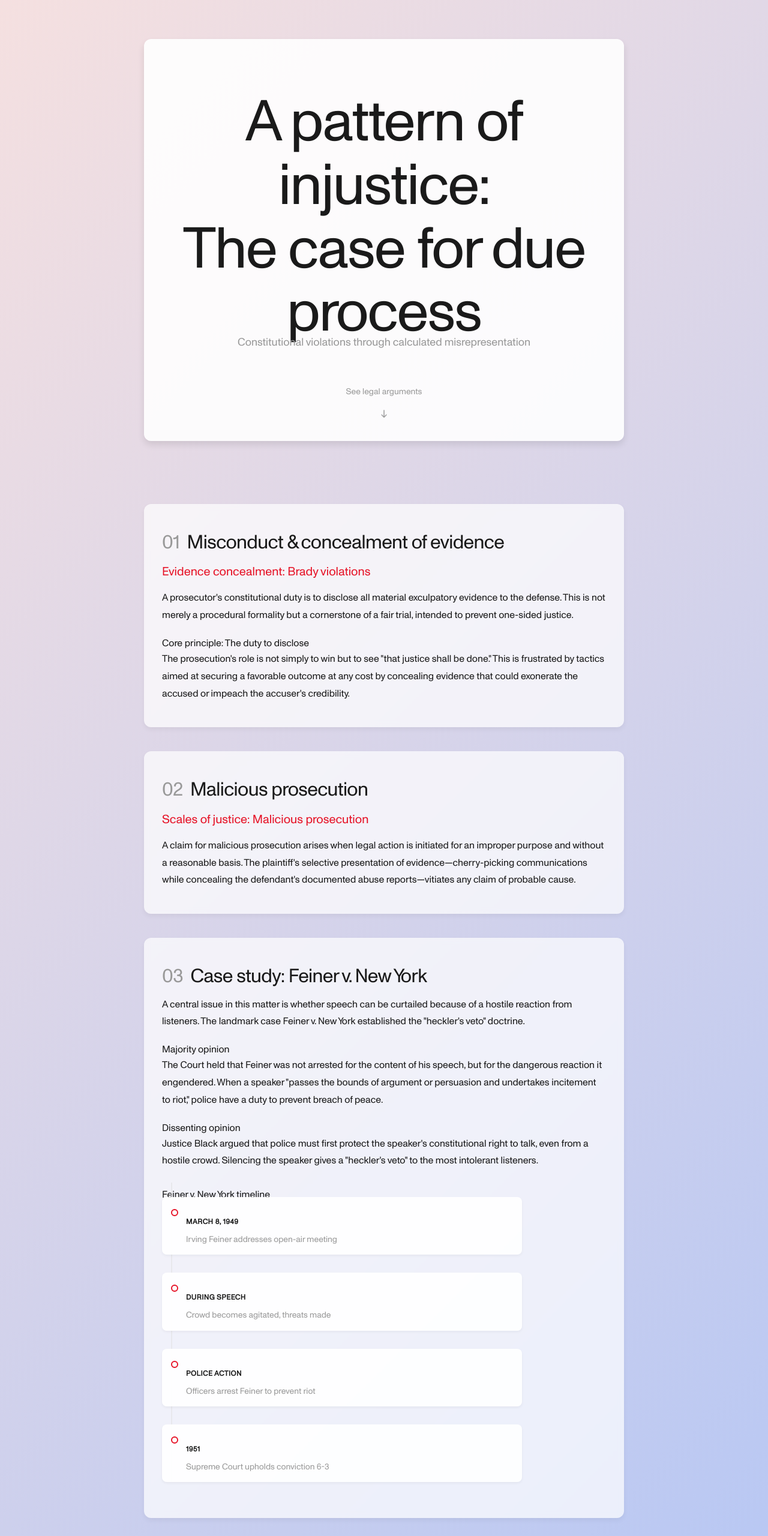
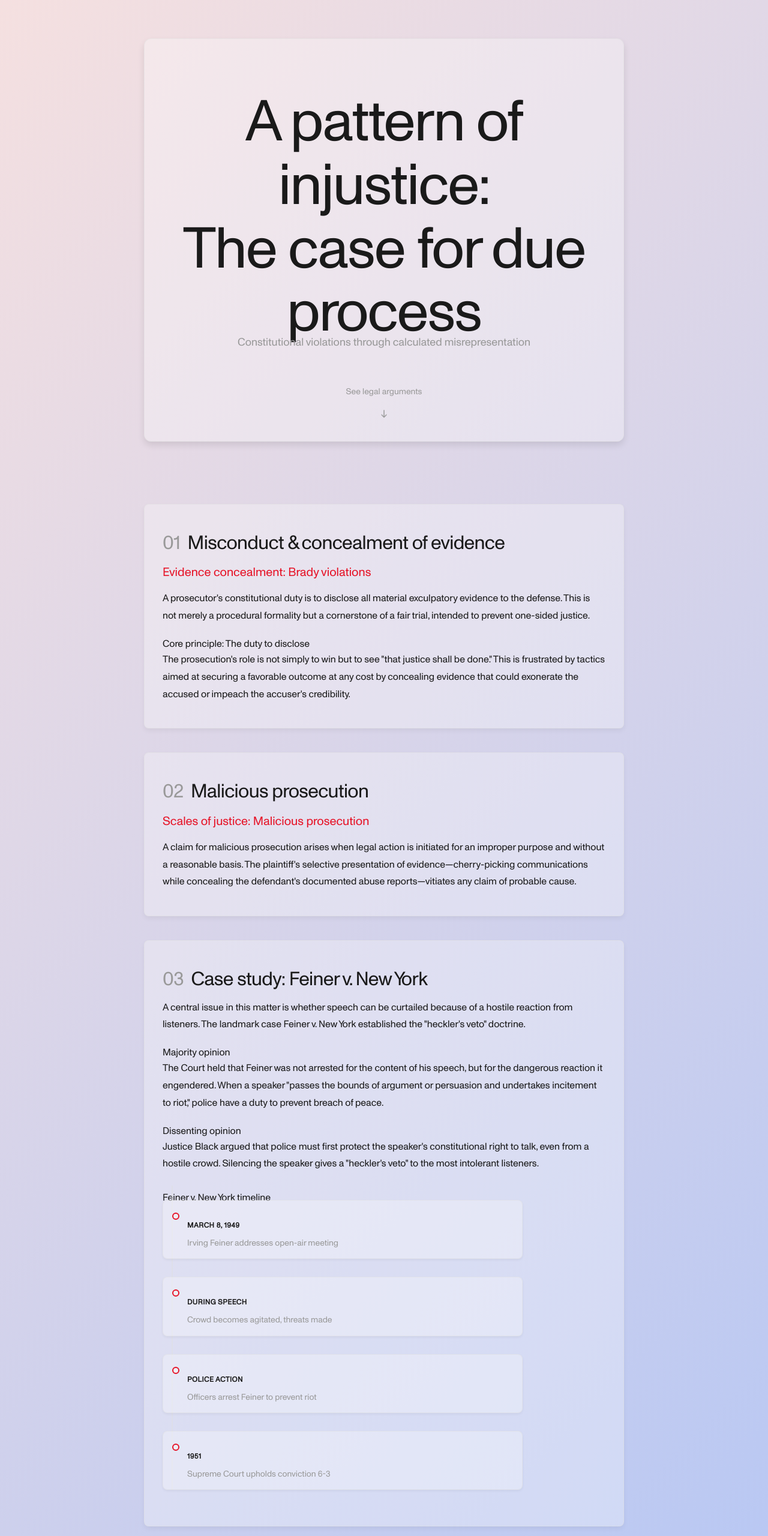
Before and after one commit to lokinet1234/carlon, a plain HTML site: page index.html in a window 1280 px wide. Shown: the top 2560 px of the page at 60% size. Drawn offline with nearby package versions, Linux system fonts and the light colour scheme.

Commit message:
Update index.html

```diff
--- a/index.html
+++ b/index.html
@@ -20,8 +20,8 @@
       --text-primary: #1a1a1a; /* Black */
       --text-secondary: #999; /* Grey */
       --background-gradient: linear-gradient(135deg, #f5e0e0, #a3bffa); /* Base gradient */
-      --glass-base: rgba(255, 255, 255, 0.9); /* Base glass shade */
-      --glass-layer: rgba(255, 255, 255, 0.7); /* Subtle layer shade */
+      --glass-translucent: rgba(255, 255, 255, 0.3); /* Highly translucent glass effect */
+      --border-color: rgba(224, 224, 224, 0.5); /* Subtle border color */
     }
 
     * {
@@ -50,10 +50,11 @@
 
     .hero-content {
       max-width: 800px;
-      background: var(--glass-base);
       padding: 40px;
+      border: 1px solid var(--border-color);
+      box-shadow: 0 6px 12px rgba(0, 0, 0, 0.1);
       border-radius: 12px;
-      box-shadow: 0 6px 12px rgba(0, 0, 0, 0.1);
+      background: var(--glass-translucent);
     }
 
     .hero-title {
@@ -96,10 +97,10 @@
       max-width: 800px;
       margin: 40px auto;
       padding: 30px;
-      background: var(--glass-layer);
-      border-radius: 12px;
+      border: 1px solid var(--border-color);
       box-shadow: 0 4px 8px rgba(0, 0, 0, 0.05);
-      backdrop-filter: blur(5px); /* Subtle glass effect */
+      border-radius: 8px;
+      background: var(--glass-translucent);
     }
 
     .content-section:last-child {
@@ -136,7 +137,7 @@
     }
 
     .section-content mark {
-      background: rgba(240, 240, 240, 0.5);
+      background: rgba(240, 240, 240, 0.3);
       padding: 2px 4px;
       border-radius: 4px;
     }
@@ -151,13 +152,14 @@
     .violation-item {
       flex: 0 0 280px;
       padding: 20px;
-      background: var(--glass-base);
+      border: 1px solid var(--border-color);
+      box-shadow: 0 2px 4px rgba(0, 0, 0, 0.05);
       border-radius: 8px;
       min-height: 180px;
       margin-right: 20px;
       display: grid;
       align-content: start;
-      box-shadow: 0 2px 4px rgba(0, 0, 0, 0.05);
+      background: var(--glass-translucent);
     }
 
     .violation-item h4 {
@@ -186,16 +188,17 @@
       top: 0;
       bottom: 0;
       width: 2px;
-      background: rgba(224, 224, 224, 0.5);
+      background: var(--border-color);
     }
 
     .timeline-item {
       position: relative;
       padding: 20px 20px 20px 40px;
       margin-bottom: 30px;
-      background: var(--glass-base);
+      border: 1px solid var(--border-color);
+      box-shadow: 0 2px 4px rgba(0, 0, 0, 0.05);
       border-radius: 8px;
-      box-shadow: 0 2px 4px rgba(0, 0, 0, 0.05);
+      background: var(--glass-translucent);
     }
 
     .timeline-marker {
@@ -204,7 +207,7 @@
       top: 20px;
       width: 12px;
       height: 12px;
-      background: var(--glass-layer);
+      background: var(--glass-translucent);
       border: 2px solid var(--primary-color);
       border-radius: 50%;
     }
@@ -232,13 +235,13 @@
 
     .amendment-item {
       padding: 20px;
+      border: 1px solid var(--border-color);
       border-radius: 8px;
-      border: 1px solid rgba(224, 224, 224, 0.3);
-      background: var(--glass-layer);
+      box-shadow: 0 2px 4px rgba(0, 0, 0, 0.05);
+      background: var(--glass-translucent);
       min-height: 160px;
       display: grid;
       align-content: start;
-      box-shadow: 0 2px 4px rgba(0, 0, 0, 0.05);
     }
 
     .amendment-number {
@@ -271,12 +274,13 @@
 
     .publication-item {
       padding: 20px;
-      background: var(--glass-base);
+      border: 1px solid var(--border-color);
+      box-shadow: 0 2px 4px rgba(0, 0, 0, 0.05);
       border-radius: 8px;
       min-height: 200px;
       display: grid;
       align-content: start;
-      box-shadow: 0 2px 4px rgba(0, 0, 0, 0.05);
+      background: var(--glass-translucent);
     }
 
     .ref-number {
```
